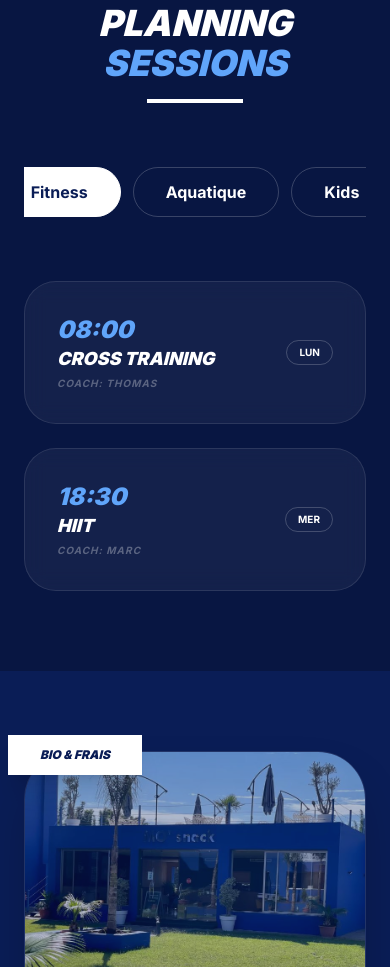
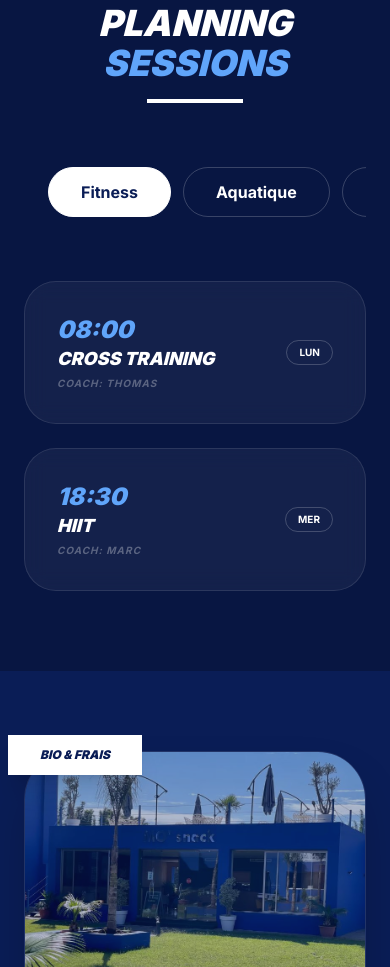
Before and after one commit to Ploikomac/motiv-club, a plain HTML site: page index.html in a window 390 px wide. Shown: the part 2177-3144 px from the top of the page. Drawn offline with nearby package versions, Linux system fonts and the light colour scheme.

Commit message:
Update index.html

```diff
--- a/index.html
+++ b/index.html
@@ -14,7 +14,7 @@
     <style>
         :root { --primary-blue: #0A1D56; --accent-blue: #3B82F6; --white: #FFFFFF; }
 
-        /* CORRECTION SCROLL HORIZONTAL : On force la largeur max à 100% de la vue */
+        /* CORRECTION SCROLL HORIZONTAL */
         html, body {
             font-family: 'Inter', sans-serif;
             background-color: var(--primary-blue);
@@ -98,7 +98,6 @@
         </div>
 
         <div class="grid grid-cols-1 md:grid-cols-4 md:grid-rows-2 gap-4 md:gap-6 h-auto md:h-[650px]">
-
             <a href="fitness.html" class="glass-card min-h-[300px] md:col-span-2 md:row-span-2 rounded-[2.5rem] p-8 md:p-10 group overflow-hidden relative block" data-aos="fade-up">
                 <img src="images/musculation1.JPG" class="absolute inset-0 w-full h-full object-cover opacity-30 group-hover:scale-110 group-hover:opacity-50 transition duration-700">
                 <div class="absolute inset-0 bg-blue-600/20 opacity-0 group-hover:opacity-100 transition-opacity duration-500 flex items-center justify-center">
@@ -109,7 +108,6 @@
                     <h3 class="text-3xl md:text-5xl font-black uppercase italic">Musculation</h3>
                 </div>
             </a>
-
             <a href="aquatique.html" class="glass-card min-h-[250px] md:col-span-2 md:row-span-1 rounded-[2.5rem] p-8 group overflow-hidden relative block" data-aos="fade-up" data-aos-delay="100">
                 <img src="https://images.unsplash.com/photo-1519315901367-f34ff9154487?auto=format&fit=crop&q=80" class="absolute inset-0 w-full h-full object-cover opacity-30 group-hover:scale-110 transition duration-700">
                 <div class="absolute inset-0 bg-blue-600/20 opacity-0 group-hover:opacity-100 transition-opacity duration-500 flex items-center justify-center">
@@ -119,12 +117,10 @@
                     <h3 class="text-2xl md:text-3xl font-black uppercase italic text-white">Aquatique</h3>
                 </div>
             </a>
-
             <a href="spa.html" class="glass-card min-h-[200px] md:col-span-1 md:row-span-1 rounded-[2.5rem] p-8 group relative overflow-hidden block" data-aos="fade-up" data-aos-delay="200">
                 <img src="images/spa.jpg" class="absolute inset-0 w-full h-full object-cover opacity-20 group-hover:scale-110 transition duration-700">
                 <h3 class="relative text-xl font-black uppercase italic mt-auto">Spa</h3>
             </a>
-
             <a href="kids.html" class="glass-card min-h-[200px] md:col-span-1 md:row-span-1 rounded-[2.5rem] p-8 group relative overflow-hidden flex items-center justify-center text-center block" data-aos="fade-up" data-aos-delay="300">
                 <img src="images/kids.jpg" class="absolute inset-0 w-full h-full object-cover opacity-20 group-hover:scale-110 transition duration-700 z-0">
                 <div class="relative z-10">
@@ -142,7 +138,7 @@
                 <div class="h-1 w-24 bg-white mx-auto"></div>
             </div>
 
-            <div class="flex justify-center mb-12 space-x-3 overflow-x-auto no-scrollbar pb-4" data-aos="fade-up">
+            <div class="flex justify-start md:justify-center mb-12 space-x-3 overflow-x-auto no-scrollbar pb-4 px-6" data-aos="fade-up">
                 <button onclick="switchTab('fitness')" id="btn-fitness" class="tab-btn px-8 py-3 btn-pill border border-white/20 font-bold active-tab whitespace-nowrap">Fitness</button>
                 <button onclick="switchTab('aquatique')" id="btn-aquatique" class="tab-btn px-8 py-3 btn-pill border border-white/20 font-bold whitespace-nowrap">Aquatique</button>
                 <button onclick="switchTab('kids')" id="btn-kids" class="tab-btn px-8 py-3 btn-pill border border-white/20 font-bold whitespace-nowrap">Kids</button>
```
